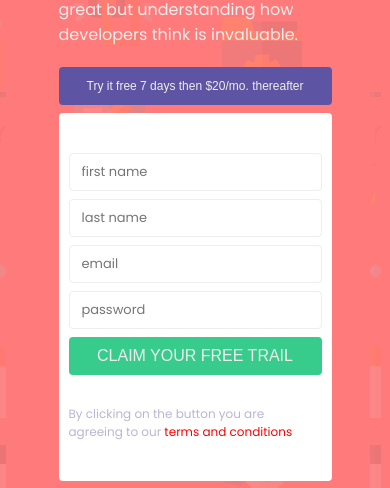
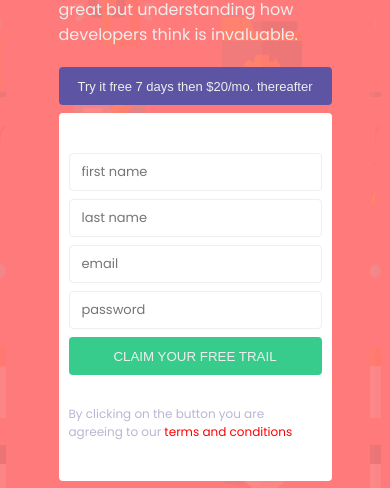
Before and after one commit to chiomavera/registration-form, a plain HTML site: page index.html in a window 390 px wide. Shown: the part 224-712 px from the top of the page. Drawn offline with Linux system fonts and the light colour scheme.

Commit message:
few adjusments made

```diff
--- a/styles.css
+++ b/styles.css
@@ -100,7 +100,7 @@ input{
     background: var(--blue);
     color: #fff;
     border: none;
-   margin-top: 20px;
+    margin-top: 20px;
 
 }
 
@@ -109,9 +109,6 @@ input{
     font-size: 0.75rem;
 }
 
-.trail-button, .claim-button{
-    font-size: inherit;
-}
 
 .red-text{
     color: red;
@@ -132,6 +129,6 @@ input{
 
 @media (max-width: 500px) {
     .trail-button{
-        font-size: 12px;
+        font-size: small;
     }
 }
```
